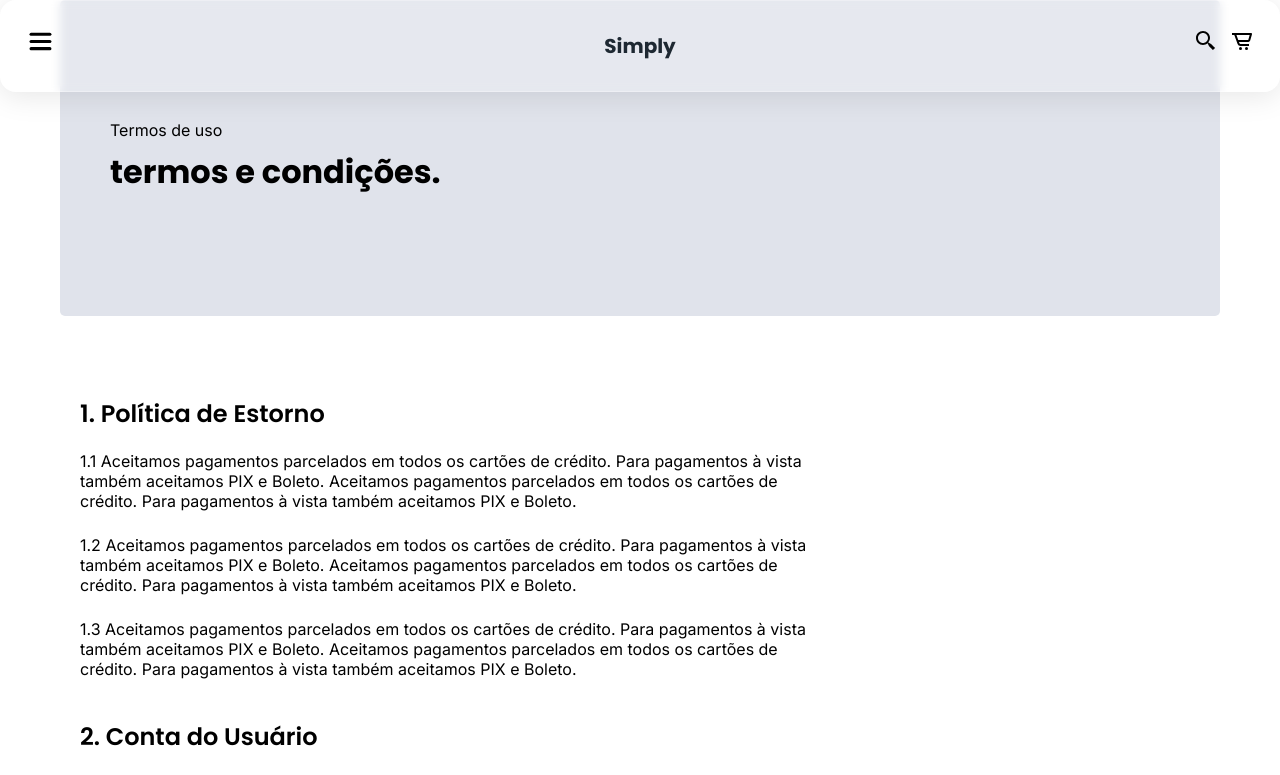
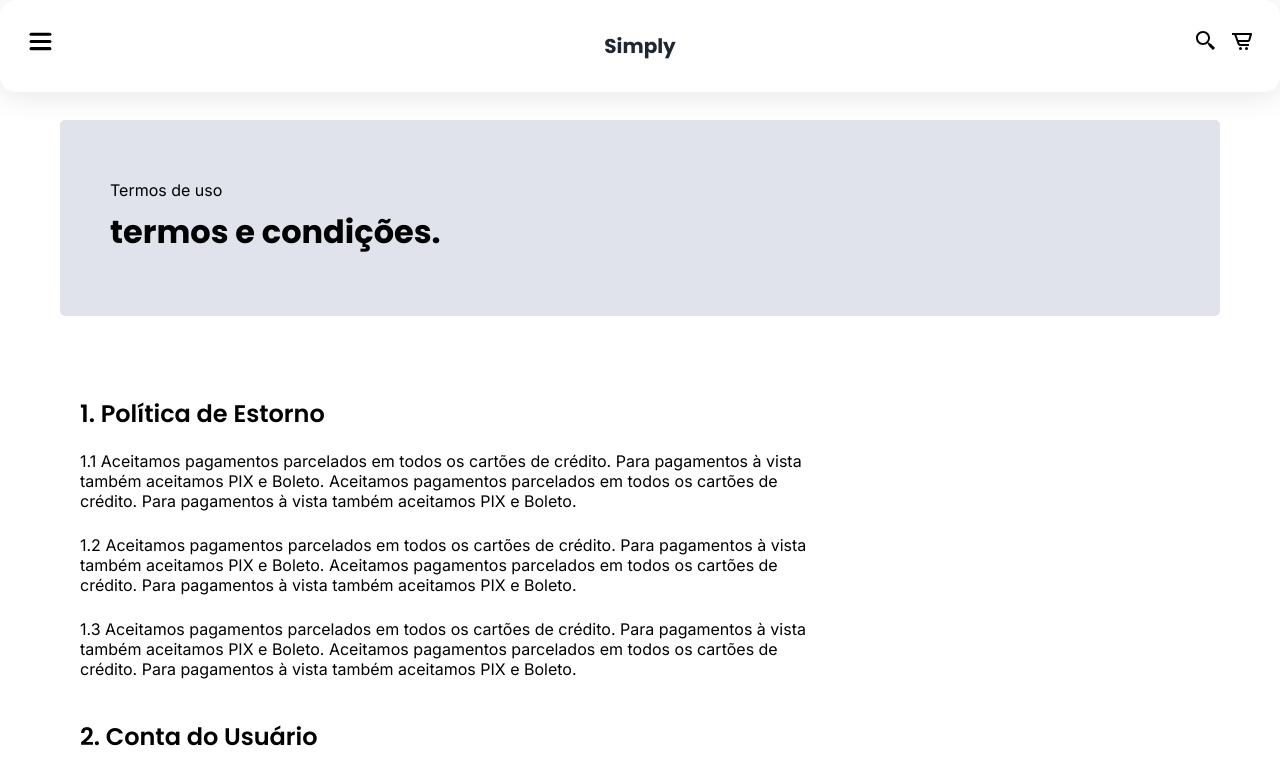
Before and after one commit to Wellington-Developer/simply-app, a React (Vite) app: page /termos in a window 1280 px wide. Shown: the top 775 px of the page. Built offline with nearby package versions, Linux system fonts and the light colour scheme; no server answers.

Commit message:
feat: terms margin top

```diff
--- a/src/components/Termos/index.css
+++ b/src/components/Termos/index.css
@@ -1,6 +1,7 @@
 .titulo-bg {
   background: var(--black-color-o2);
-  padding: 120px 30px;
+  margin-top: 120px;
+  padding: 60px 30px;
   border-radius: 5px;
 }
 
```
